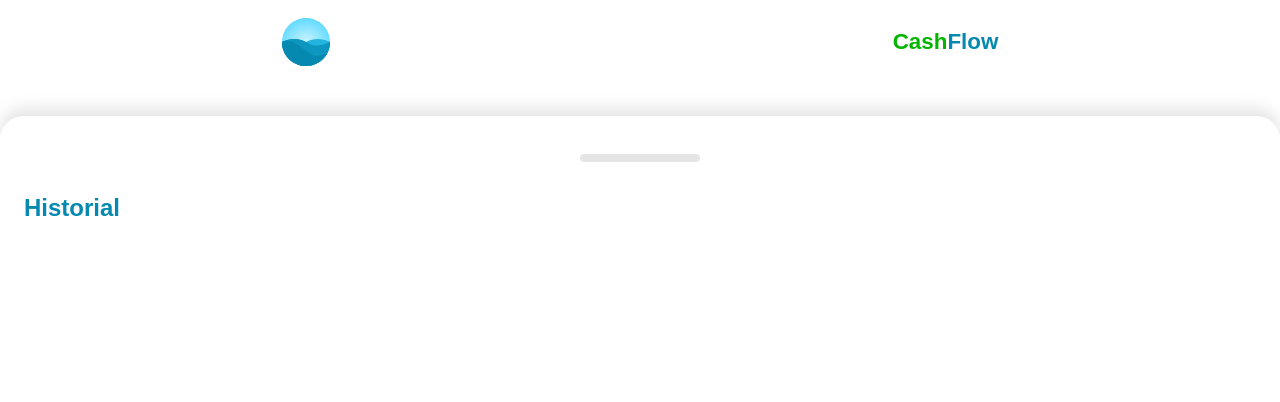
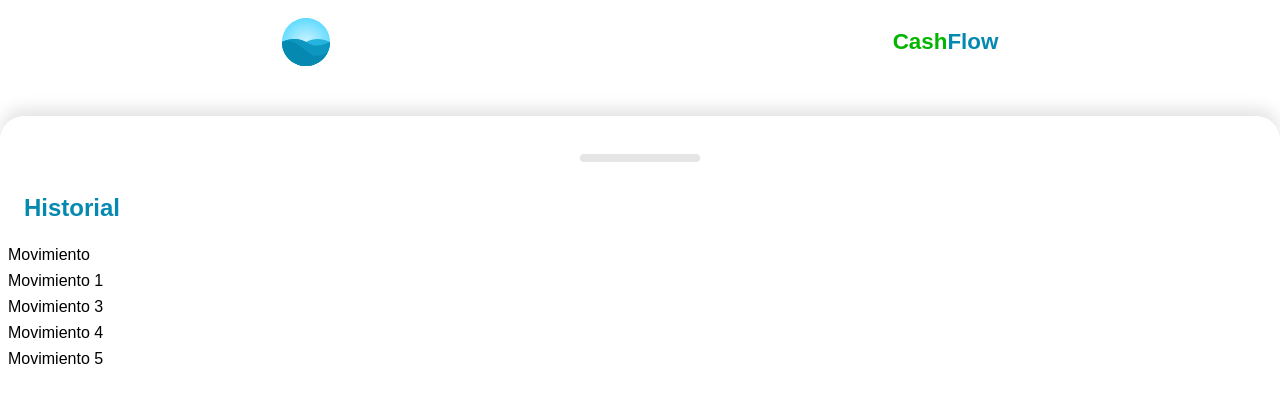
Before and after one commit to cocadabytes/curso-practico-de-vuejs-cashflow, a Vue app: page / in a window 1280 px wide. Both pictures are taken after a click on the element 640 px from the left and 758 px from the top of the page. Shown: the top 402 px of the page. Built offline with nearby package versions, Linux system fonts and the light colour scheme.

Commit message:
add resume slots. add movements

```diff
--- a/src/components/Home.vue
+++ b/src/components/Home.vue
@@ -8,10 +8,13 @@
         label="Ahorro total"
         :total-amount="70000"
         :amount="10000"
-      />
+      >
+        <template #graphic></template>
+        <template #action></template>
+      </Resume>
     </template>
     <template #movements>
-      <Movements />
+      <Movements :movements="movements" />
     </template>
   </Layout>
 </template>
@@ -21,4 +24,37 @@ import Layout from '@/components/Layout'
 import Header from '@/components/Header'
 import Resume from '@/components/Resume'
 import Movements from '@/components/Movements'
+
+const movements = [
+  {
+    id: 1,
+    title: 'Movimiento',
+    description: 'Deposito de salario',
+    amount: '1000',
+  },
+  {
+    id: 2,
+    title: 'Movimiento 1',
+    description: 'Deposito de honorarios',
+    amount: '500',
+  },
+  {
+    id: 3,
+    title: 'Movimiento 3',
+    description: 'Comida',
+    amount: '-100',
+  },
+  {
+    id: 4,
+    title: 'Movimiento 4',
+    description: 'Colegiatura',
+    amount: '1000',
+  },
+  {
+    id: 5,
+    title: 'Movimiento 5',
+    description: 'Reparación equipo',
+    amount: '1000',
+  }
+]
 </script>
```
